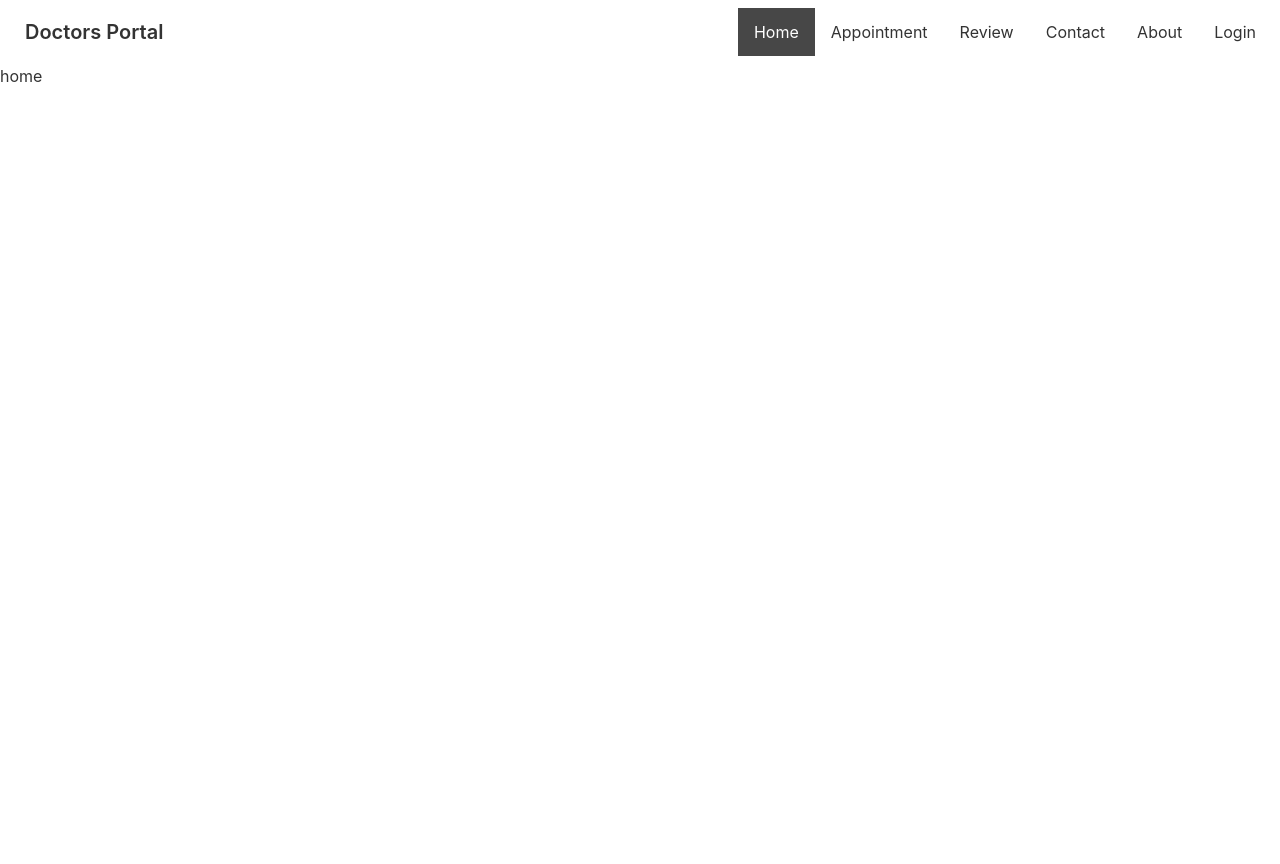
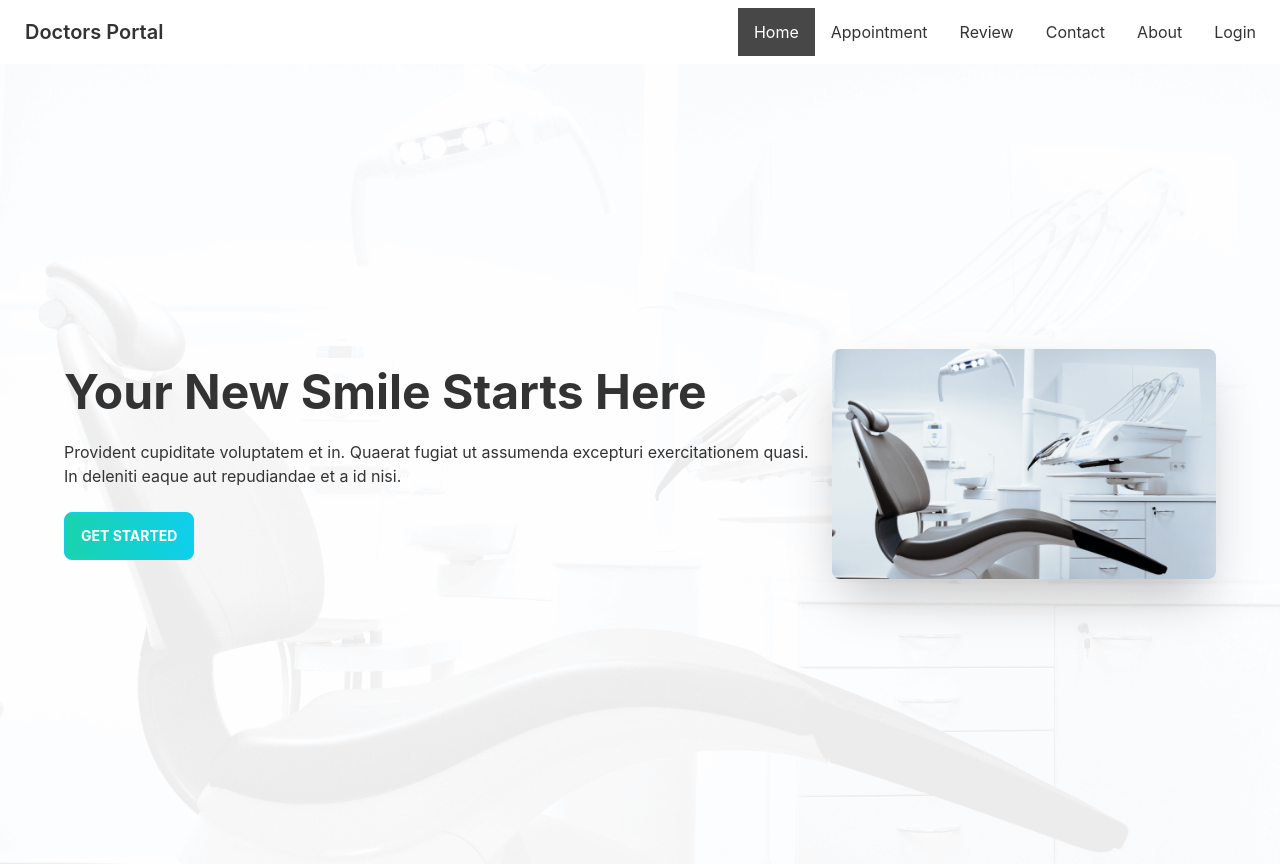
Before and after one commit to hrz07/doctors-portal, a React (Create React App) app: page / in a window 1280 px wide. Before the commit the page ends 800 px from the top, so only its background shows below. Built offline with nearby package versions, Linux system fonts and the light colour scheme.

Commit message:
banner done

```diff
--- /dev/null
+++ b/src/pages/Home/Banner.js
@@ -0,0 +1,22 @@
+import React from 'react';
+import chair from '../../assets/images/chair.png'
+
+
+const Banner = () => {
+    return (
+
+            <div class="hero min-h-screen px-12 bg-[url('/src/assets/images/bg.png')] bg-center bg-cover bg-no-repeat">
+                <div class="hero-content flex-col lg:flex-row-reverse">
+                    <img src={chair} class="max-w-sm rounded-lg shadow-2xl" />
+                    <div>
+                        <h1 class="text-5xl font-bold">Your New Smile Starts Here</h1>
+                        <p class="py-6">Provident cupiditate voluptatem et in. Quaerat fugiat ut assumenda excepturi exercitationem quasi. In deleniti eaque aut repudiandae et a id nisi.</p>
+                        <button class="btn btn-primary text-white font-bold bg-gradient-to-r from-secondary to-primary">Get Started</button>
+                    </div>
+                </div>
+            </div>
+
+    );
+};
+
+export default Banner;
--- a/src/pages/Home/Home.js
+++ b/src/pages/Home/Home.js
@@ -1,9 +1,10 @@
 import React from 'react';
+import Banner from './Banner';
 
 const Home = () => {
     return (
         <div>
-            home
+            <Banner></Banner>
         </div>
     );
 };
```
